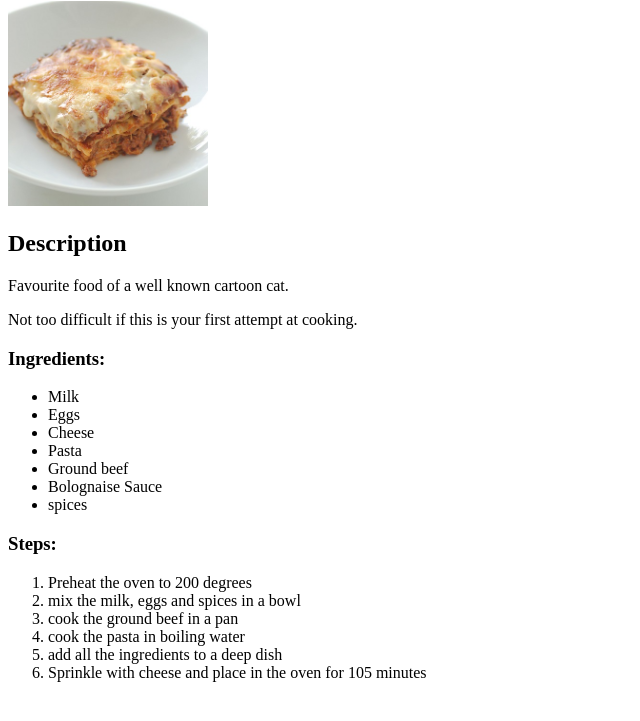
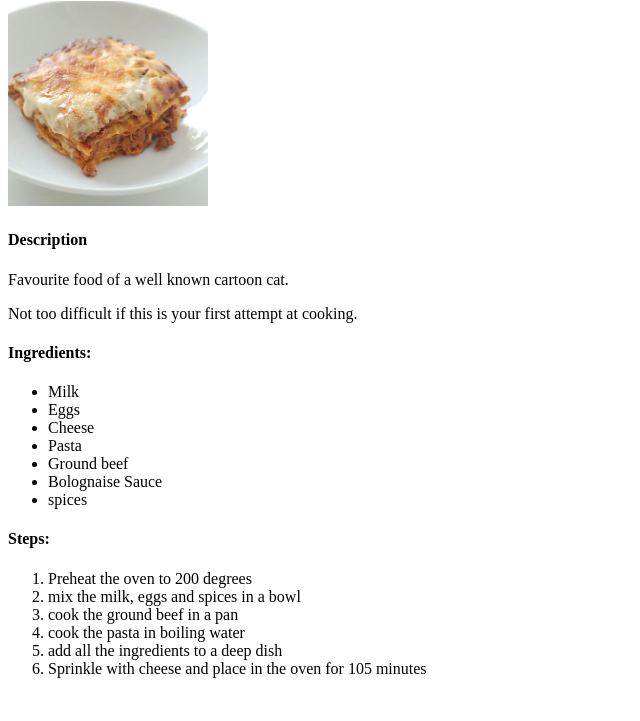
Before and after one commit to moosepad/odin-recipes, a plain HTML site: page recipes/lasagna.html in a window 1280 px wide. Shown: the part 79-800 px from the top of the page, without its empty margins (0-640 px from the left). Drawn offline with Linux system fonts and the light colour scheme.

Commit message:
changed heading types

```diff
--- a/recipes/lasagna.html
+++ b/recipes/lasagna.html
@@ -9,10 +9,10 @@
 <body>
     <h1>Lasagna</h1>
     <img src="lasagna.jpg" alt="Picture of lasagna dish" width="200" height="auto">
-    <h2>Description</h2>
+    <h4>Description</h4>
     <p>Favourite food of a well known cartoon cat.</p>
     <p>Not too difficult if this is your first attempt at cooking.</p>
-    <h3>Ingredients:</h3>
+    <h4>Ingredients:</h4>
     <ul>
         <li>Milk</li>
         <li>Eggs</li>
@@ -22,7 +22,7 @@
         <li>Bolognaise Sauce</li>
         <li>spices</li>
     </ul>
-    <h3>Steps:</h3>
+    <h4>Steps:</h4>
     <ol>
         <li>Preheat the oven to 200 degrees</li>
         <li>mix the milk, eggs and spices in a bowl</li>
```
